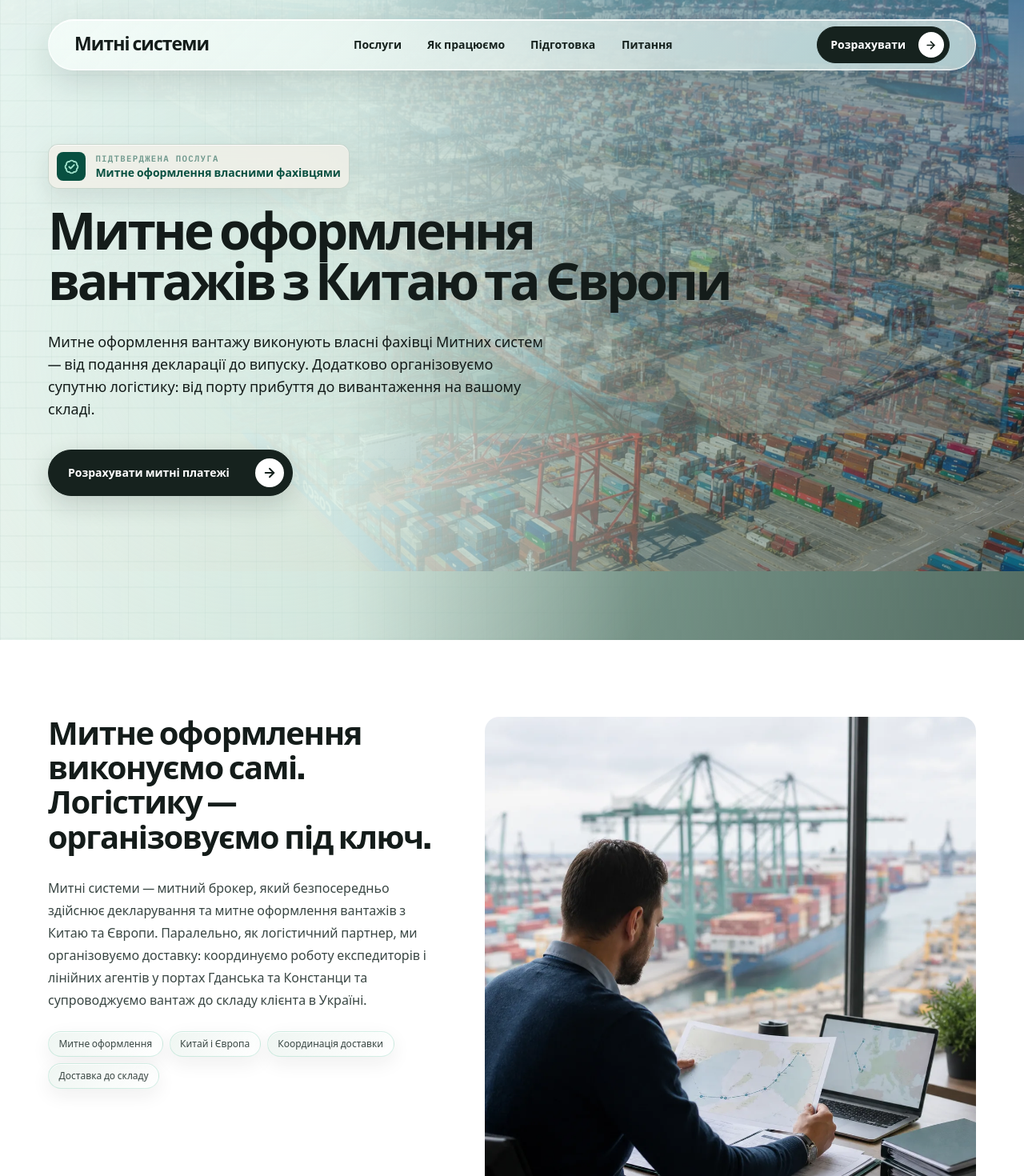
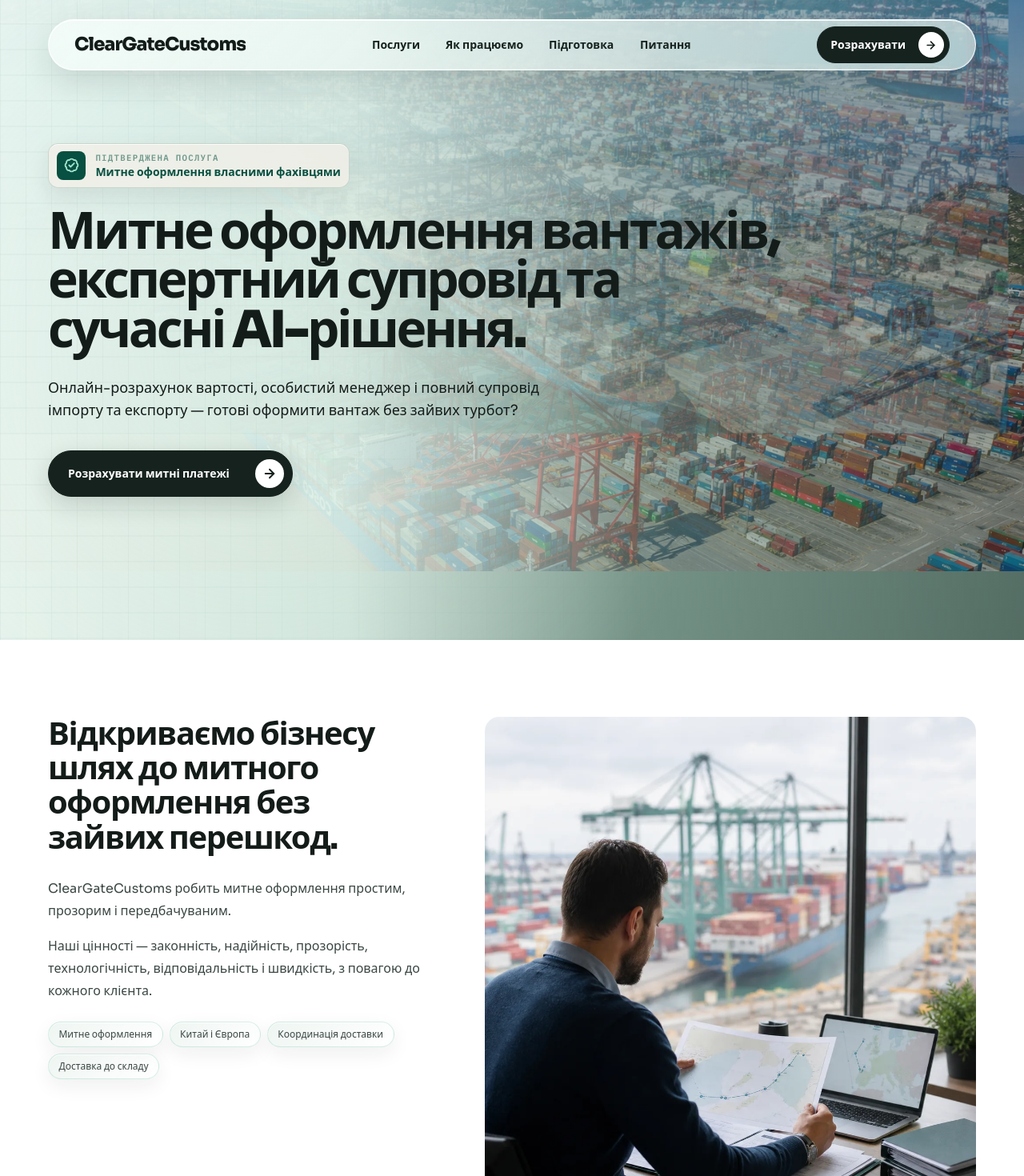
Before and after one commit to eerinessofsilence/bristol, a React (Vite) app in the folder frontend/: page / in a window 1280 px wide. Shown: the top 1470 px of the page at 80% size. Built offline with nearby package versions, Linux system fonts and the light colour scheme; no server answers.

Commit message:
feat(frontend): refresh ClearGateCustoms branding

```diff
--- a/frontend/index.html
+++ b/frontend/index.html
@@ -8,7 +8,7 @@
       content="Митне оформлення вантажів виконують власні фахівці Митних систем. Організовуємо супутню логістику — доставку через порти Гданська й Констанци до складу клієнта в Україні."
     />
     <meta name="theme-color" content="#16221e" />
-    <title>Митні системи — митне оформлення вантажів з Китаю та Європи</title>
+    <title>ClearGateCustoms — митне оформлення вантажів з Китаю та Європи</title>
     <script>
       if (window.location.hash.includes('figmacapture')) {
         document.documentElement.classList.add('figma-capture');
--- a/frontend/src/components/Footer.tsx
+++ b/frontend/src/components/Footer.tsx
@@ -1,15 +1,12 @@
 export function Footer() {
   return (
-    <footer className="bg-portway-primary overflow-hidden pt-20 text-white">
-      <div className="page-wrap">
+    <footer className="page-wrap footer-shell overflow-hidden bg-portway-primary text-white">
+      <div className="px-6 pt-16 sm:px-10 sm:pt-20">
         <div className="grid gap-14 pb-10 lg:grid-cols-[1.35fr_0.65fr] lg:gap-20">
           <div className="footer-brand-lockup flex min-w-0 flex-col justify-between gap-16">
-            <h2 className="from-portway-mint-muted to-portway-mint-soft w-full bg-linear-to-r via-[#b8cbc4] bg-clip-text text-[clamp(1.05rem,1.35vw,1.2rem)] leading-[1.35] font-semibold tracking-tight text-balance text-transparent opacity-60">
+            <h2 className="from-portway-mint-muted to-portway-mint-soft w-full bg-linear-to-r via-[#b8cbc4] bg-clip-text text-2xl leading-[1.35] font-semibold tracking-tight text-balance text-transparent opacity-60">
               Розкажіть про вантаж — підготуємо план оформлення та маршрут до вашого складу.
             </h2>
-            <div className="footer-brand-word leading-[0.82] font-extrabold tracking-[-0.055em] select-none">
-              Митні системи
-            </div>
           </div>
           <div className="grid grid-cols-2 gap-8 lg:pt-1">
             <div>
@@ -55,8 +52,12 @@ export function Footer() {
             </div>
           </div>
         </div>
-        <div className="mt-7 flex flex-wrap justify-between gap-4 py-7 text-xs text-white/40">
-          <span>© 2026 Митні системи. Усі права захищено.</span>
+      </div>
+      <div className="footer-brand-word text-portway-primary-hover/20 leading-[0.82] font-extrabold tracking-[-0.055em] whitespace-nowrap select-none">
+        ClearGateCustoms
+      </div>
+      <div className="mt-7 flex flex-wrap justify-between gap-4 px-6 py-7 text-xs text-white/40 sm:px-10">
+        <span>© 2026 ClearGateCustoms. Усі права захищено.</span>
         <nav className="flex gap-5" aria-label="Юридична інформація">
           <a href="/privacy" className="transition hover:text-white/80">
             Конфіденційність
@@ -66,7 +67,6 @@ export function Footer() {
           </a>
         </nav>
       </div>
-      </div>
     </footer>
   );
 }
--- a/frontend/src/components/Header.tsx
+++ b/frontend/src/components/Header.tsx
@@ -13,16 +13,16 @@ export function Header() {
   const [open, setOpen] = useState(false);
 
   return (
-    <header className="liquid-header fixed top-5 right-6 left-6 z-50 mx-auto flex h-16 max-w-[1160px] items-center justify-between gap-6 rounded-full px-4 md:top-6 md:right-9 md:left-9 md:px-8">
+    <header className="liquid-header fixed top-4 right-4 left-4 z-50 mx-auto flex h-15 max-w-[1160px] items-center justify-between gap-3 rounded-full px-4 sm:top-5 sm:right-6 sm:left-6 sm:h-16 md:top-6 md:right-9 md:left-9 md:gap-6 md:px-8">
       <a
         href="#top"
-        className="text-[23px] font-extrabold tracking-[-0.04em] transition-[letter-spacing,opacity] duration-300 hover:tracking-[-0.02em] hover:opacity-75"
+        className="min-w-0 truncate text-[20px] font-extrabold tracking-[-0.04em] transition-[letter-spacing,opacity] duration-300 hover:tracking-[-0.02em] hover:opacity-75 sm:text-[23px]"
       >
-        Митні системи
+        ClearGateCustoms
       </a>
       <nav
         aria-label="Головна навігація"
-        className={`absolute top-20 right-0 left-0 flex origin-top flex-col gap-4 rounded-2xl bg-white p-6 shadow-xl transition-[opacity,transform,visibility] duration-300 ease-out md:visible md:static md:flex md:translate-y-0 md:scale-100 md:flex-row md:gap-8 md:bg-transparent md:p-0 md:opacity-100 md:shadow-none ${open ? 'visible translate-y-0 scale-100 opacity-100' : 'pointer-events-none invisible -translate-y-2 scale-[0.98] opacity-0 md:pointer-events-auto'}`}
+          className={`absolute top-[4.5rem] right-0 left-0 flex origin-top flex-col gap-4 rounded-2xl bg-white p-5 shadow-xl transition-[opacity,transform,visibility] duration-300 ease-out sm:top-20 sm:p-6 md:visible md:static md:flex md:translate-y-0 md:scale-100 md:flex-row md:gap-8 md:bg-transparent md:p-0 md:opacity-100 md:shadow-none ${open ? 'visible translate-y-0 scale-100 opacity-100' : 'pointer-events-none invisible -translate-y-2 scale-[0.98] opacity-0 md:pointer-events-auto'}`}
       >
         {links.map(([label, href]) => (
           <a
--- a/frontend/src/components/Hero.tsx
+++ b/frontend/src/components/Hero.tsx
@@ -138,7 +138,7 @@ export function Hero() {
     <section
       ref={heroRef}
       id="top"
-      className="hero relative h-screen min-h-[620px] overflow-hidden bg-[#b8ccc3]"
+      className="hero relative min-h-[max(43rem,100svh)] overflow-hidden bg-[#b8ccc3] md:h-screen md:min-h-[620px]"
     >
       <div className="hero-parallax-media" aria-hidden="true">
         {heroSlides.map((src, index) => (
@@ -156,7 +156,7 @@ export function Hero() {
       <div className="hero-photo-scrim absolute inset-0" aria-hidden="true" />
       <div className="hero-parallax-glow" aria-hidden="true" />
       <div className="hero-customs-pattern" aria-hidden="true" />
-      <div className="page-wrap relative z-10 flex h-full items-center">
+      <div className="page-wrap relative z-10 flex min-h-[max(43rem,100svh)] items-center py-28 md:h-full md:min-h-0 md:py-0">
         <Header />
         <div className="max-w-[940px]">
           <div className="hero-customs-badge mb-6">
@@ -173,17 +173,14 @@ export function Hero() {
               </span>
             </span>
           </div>
-          <h1 className="text-[42px] leading-[0.98] font-extrabold tracking-[-0.055em] sm:text-6xl lg:text-[64px]">
-            Митне оформлення
-            <br />
-            вантажів з Китаю та Європи
+          <h1 className="max-w-[17ch] text-[clamp(2.35rem,10.8vw,3.5rem)] leading-[0.96] font-extrabold tracking-[-0.055em] sm:max-w-[18ch] sm:text-6xl lg:max-w-none lg:text-[64px]">
+            Митне оформлення вантажів, експертний супровід та сучасні AI-рішення.
           </h1>
-          <p className="text-portway-ink mt-7 max-w-[620px] text-base leading-7 sm:text-lg">
-            Митне оформлення вантажу виконують власні фахівці Митних систем — від подання декларації
-            до випуску. Додатково організовуємо супутню логістику: від порту прибуття до
-            вивантаження на вашому складі.
+          <p className="text-portway-ink mt-6 max-w-[620px] text-pretty text-[15px] leading-6 sm:mt-7 sm:text-lg sm:leading-7">
+            Онлайн-розрахунок вартості, особистий менеджер і повний супровід імпорту та експорту —
+            готові оформити вантаж без зайвих турбот?
           </p>
-          <ButtonLink href="#calc" className="mt-9">
+          <ButtonLink href="#calc" className="mt-7 sm:mt-9">
             Розрахувати митні платежі
           </ButtonLink>
         </div>
--- a/frontend/src/components/Intro.tsx
+++ b/frontend/src/components/Intro.tsx
@@ -4,13 +4,14 @@ export function Intro() {
       <div className="page-wrap grid items-start gap-10 lg:grid-cols-[0.88fr_1.12fr] lg:gap-16">
         <div className="lg:sticky lg:top-36" data-reveal>
           <h2 className="section-title max-w-xl">
-            Митне оформлення виконуємо самі. Логістику — організовуємо під ключ.
+            Відкриваємо бізнесу шлях до митного оформлення без зайвих перешкод.
           </h2>
           <p className="text-portway-ink-2 mt-7 max-w-xl leading-7">
-            Митні системи — митний брокер, який безпосередньо здійснює декларування та митне
-            оформлення вантажів з Китаю та Європи. Паралельно, як логістичний партнер, ми
-            організовуємо доставку: координуємо роботу експедиторів і лінійних агентів у портах
-            Гданська та Констанци та супроводжуємо вантаж до складу клієнта в Україні.
+            ClearGateCustoms робить митне оформлення простим, прозорим і передбачуваним.
+          </p>
+          <p className="text-portway-ink-2 mt-4 max-w-xl leading-7">
+            Наші цінності — законність, надійність, прозорість, технологічність, відповідальність
+            і швидкість, з повагою до кожного клієнта.
           </p>
           <div className="mt-6 flex flex-wrap gap-2">
             {[
--- a/frontend/src/components/Process.tsx
+++ b/frontend/src/components/Process.tsx
@@ -159,7 +159,7 @@ export function Process() {
                 aria-hidden="true"
               />
               <span>
-                <strong className="font-semibold text-white/90">Виконує “Митні системи”</strong>
+                <strong className="font-semibold text-white/90">Виконує “ClearGateCustoms”</strong>
                 <br />
                 митне оформлення
               </span>
@@ -170,7 +170,7 @@ export function Process() {
                 aria-hidden="true"
               />
               <span>
-                <strong className="font-semibold text-white/90">Координує “Митні системи”</strong>
+                <strong className="font-semibold text-white/90">Координує “ClearGateCustoms”</strong>
                 <br />
                 логістика
               </span>
--- a/frontend/src/data/content.ts
+++ b/frontend/src/data/content.ts
@@ -58,7 +58,7 @@ export const faqs = [
   {
     question: 'Яка роль Митних систем у перевезенні?',
     answer:
-      'Митне оформлення вантажу «Митні системи» виконує самостійно — наші фахівці готують декларацію, визначають код УКТ ЗЕД і супроводжують випуск. Додатково ми виступаємо посередником і координатором супутньої логістики: узгоджуємо роботу експедиторів, лінійних агентів, портових служб і перевізника, щоб вантаж дістався вашого складу без затримок.',
+      'Митне оформлення вантажу «ClearGateCustoms» виконує самостійно — наші фахівці готують декларацію, визначають код УКТ ЗЕД і супроводжують випуск. Додатково ми виступаємо посередником і координатором супутньої логістики: узгоджуємо роботу експедиторів, лінійних агентів, портових служб і перевізника, щоб вантаж дістався вашого складу без затримок.',
   },
   {
     question: 'З якими портами ви працюєте?',
@@ -96,7 +96,7 @@ export const testimonials = [
   {
     avatar: '/images/testimonials/olena.webp',
     quote:
-      'Ще до прибуття контейнера ми знали план дій, строки й повну послідовність оформлення. Митні системи координували всіх учасників, а ми отримували статуси без нагадувань.',
+      'Ще до прибуття контейнера ми знали план дій, строки й повну послідовність оформлення. ClearGateCustoms координували всіх учасників, а ми отримували статуси без нагадувань.',
     author: 'Олена К.',
     role: 'Імпортерка',
     sector: 'Побутова техніка',
@@ -123,7 +123,7 @@ export const testimonials = [
   {
     avatar: '/images/testimonials/dmytro.webp',
     quote:
-      'Найцінніше — Митні системи одразу говорять, де є ризик і що потрібно виправити. Рішення приймаємо до прибуття вантажу, а не коли контейнер уже стоїть у порту.',
+      'Найцінніше — ClearGateCustoms одразу говорять, де є ризик і що потрібно виправити. Рішення приймаємо до прибуття вантажу, а не коли контейнер уже стоїть у порту.',
     author: 'Дмитро Л.',
     role: 'Власник компанії',
     sector: 'Дистрибуція',
```
Also changed, not shown: frontend/src/styles/index.css (+7 -3 lines). Lines whose indentation alone changed are shown as unchanged.
